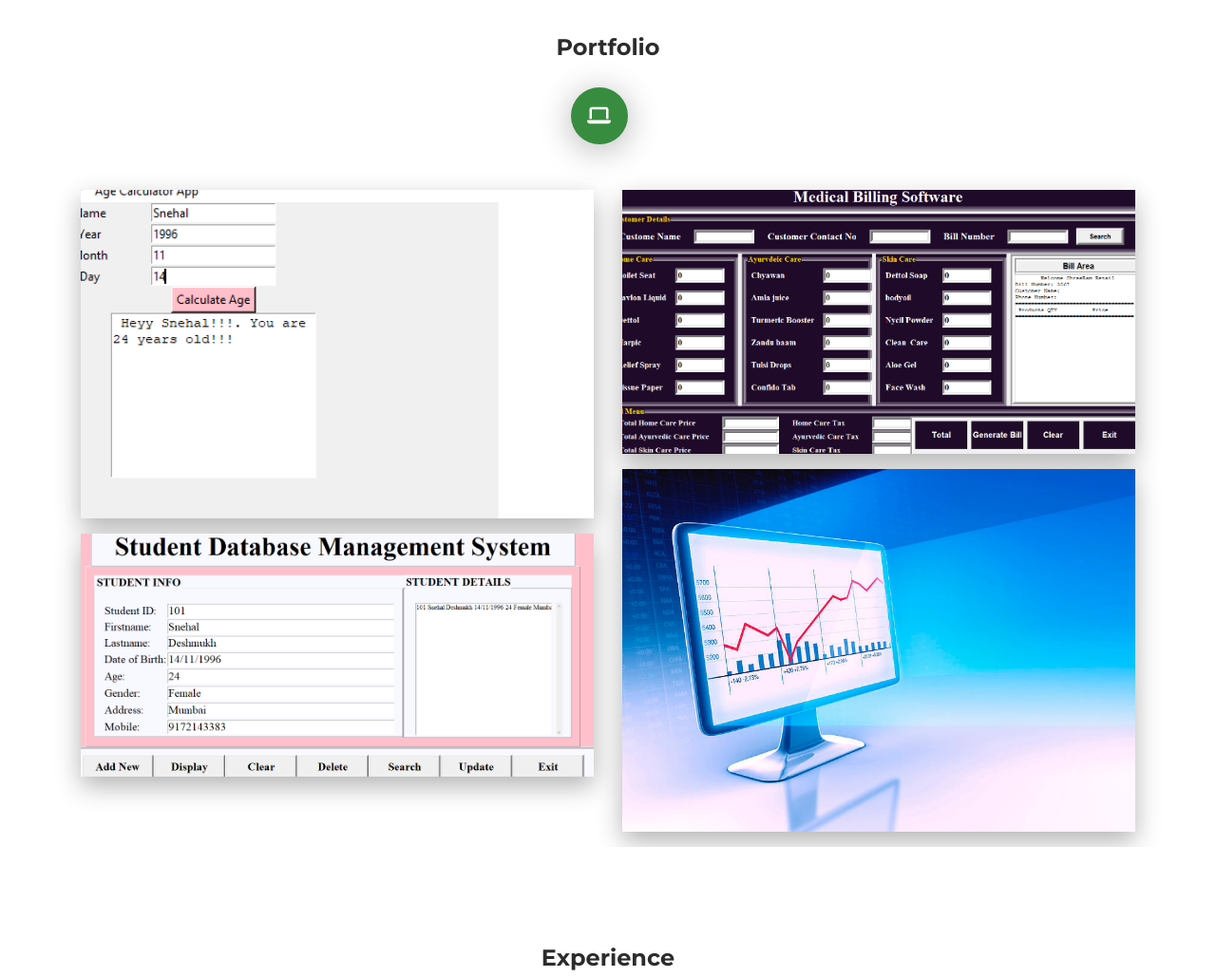
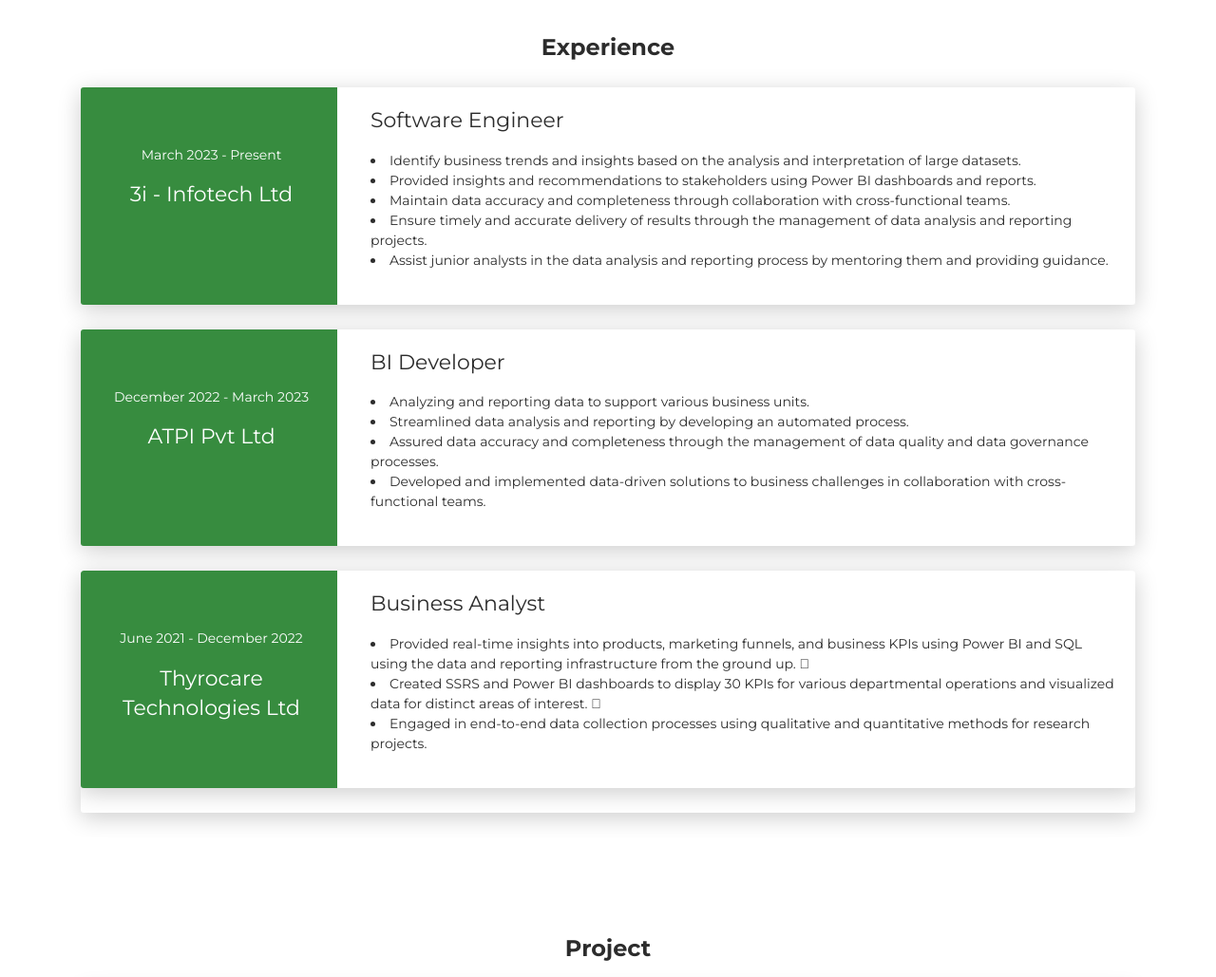
Before and after one commit to Snehal141196/Snehal-Deshmukh-Portfolio, a plain HTML site: page index.html in a window 1280 px wide. Shown: the part 1535-2564 px from the top of the page at 95% size. Drawn offline with Linux system fonts and the light colour scheme.

Commit message:
Update index.html

```diff
--- a/index.html
+++ b/index.html
@@ -24,7 +24,7 @@
               <ul class="navbar-nav">
                 <li class="nav-item"><a class="nav-link smooth-scroll" href="#about">About</a></li>
                 <li class="nav-item"><a class="nav-link smooth-scroll" href="#skill">Skills</a></li>
-                <li class="nav-item"><a class="nav-link smooth-scroll" href="#portfolio">Portfolio</a></li>
+                <li class="nav-item"><a class="nav-link smooth-scroll" href="#portfolio">Project</a></li>
                 <li class="nav-item"><a class="nav-link smooth-scroll" href="#experience">Experience</a></li>
                 <li class="nav-item"><a class="nav-link smooth-scroll" href="#education">Education</a></li>
                 <li class="nav-item"><a class="nav-link smooth-scroll" href="#certification">Certification</a></li>
@@ -169,64 +169,74 @@
     </div>
   </div>
 </div>
-<div class="section" id="portfolio">
-  <div class="container">
-    <div class="row">
-      <div class="col-md-6 ml-auto mr-auto">
-        <div class="h4 text-center mb-4 title">Portfolio</div>
-        <div class="nav-align-center">
-          <ul class="nav nav-pills nav-pills-primary" role="tablist">
-            <li class="nav-item"><a class="nav-link active" data-toggle="tab" href="#web-development" role="tablist"><i class="fa fa-laptop" aria-hidden="true"></i></a></li>
-
-          </ul>
+<div class="section" id="experience">
+  <div class="container cc-experience">
+    <div class="h4 text-center mb-4 title">Experience</div>
+    <div class="card">
+      <div class="row">
+        <div class="col-md-3 bg-primary" data-aos="fade-right" data-aos-offset="50" data-aos-duration="500">
+          <div class="card-body cc-experience-header">
+            <p>March 2023 - Present</p>
+            <div class="h5">3i - Infotech Ltd</div>
+          </div>
+        </div>
+        <div class="col-md-9" data-aos="fade-left" data-aos-offset="50" data-aos-duration="500">
+          <div class="card-body">
+            <div class="h5">Software Engineer</div>
+            <p><li>Identify business trends and insights based on the analysis and interpretation of large datasets.</li>
+<li>	Provided insights and recommendations to stakeholders using Power BI dashboards and reports.</li>
+<li>Maintain data accuracy and completeness through collaboration with cross-functional teams.</li>
+<li>Ensure timely and accurate delivery of results through the management of data analysis and reporting projects.</li>
+<li>Assist junior analysts in the data analysis and reporting process by mentoring them and providing guidance.</li>
+</p>
+          </div>
         </div>
       </div>
     </div>
-    <div class="tab-content gallery mt-5">
-      <div class="tab-pane active" id="web-development">
-        <div class="ml-auto mr-auto">
-          <div class="row">
-            <div class="col-md-6">
-              <div class="cc-porfolio-image img-raised" data-aos="fade-up" data-aos-anchor-placement="top-bottom"><a href="#web-development">
-                  <figure class="cc-effect"><img src="images/project-1.jpg" alt="Image"/>
-                    <figcaption>
-                      <div class="h4">Age Calculator</div>
-                      <p>Python/ Machine Learning</p>
-                    </figcaption>
-                  </figure></a></div>
-              <div class="cc-porfolio-image img-raised" data-aos="fade-up" data-aos-anchor-placement="top-bottom"><a href="#web-development">
-                  <figure class="cc-effect"><img src="images/project-2.jpg" alt="Image"/>
-                    <figcaption>
-                      <div class="h4">Student DBMS</div>
-                      <p>Python Development</p>
-                    </figcaption>
-                  </figure></a></div>
-            </div>
-            <div class="col-md-6">
-              <div class="cc-porfolio-image img-raised" data-aos="fade-up" data-aos-anchor-placement="top-bottom"><a href="#web-development">
-                  <figure class="cc-effect"><img src="images/project-3.jpg" alt="Image"/>
-                    <figcaption>
-                      <div class="h4">Medical Billing</div>
-                      <p>Python Development</p>
-                    </figcaption>
-                  </figure></a></div>
-              <div class="cc-porfolio-image img-raised" data-aos="fade-up" data-aos-anchor-placement="top-bottom"><a href="#web-development">
-                  <figure class="cc-effect"><img src="images/project-4.jpg" alt="Image"/>
-                    <figcaption>
-                      <div class="h4">Diabetes Prediction</div>
-                      <p>Machine Learning</p>
-                    </figcaption>
-                  </figure></a></div>
-            </div>
+	<div class="card">
+      <div class="row">
+        <div class="col-md-3 bg-primary" data-aos="fade-right" data-aos-offset="50" data-aos-duration="500">
+          <div class="card-body cc-experience-header">
+            <p>December 2022 - March 2023</p>
+            <div class="h5">ATPI Pvt Ltd</div>
+          </div>
+        </div>
+        <div class="col-md-9" data-aos="fade-left" data-aos-offset="50" data-aos-duration="500">
+          <div class="card-body">
+            <div class="h5">BI Developer</div>
+            <p><li>Analyzing and reporting data to support various business units.</li>
+<li>Streamlined data analysis and reporting by developing an automated process.</li>
+<li>Assured data accuracy and completeness through the management of data quality and data governance processes.</li>
+<li>Developed and implemented data-driven solutions to business challenges in collaboration with cross-functional teams.</li></p>
+          </div>
+        </div>
+      </div>
+    </div>
+	<div class="card">
+	<div class="card">
+      <div class="row">
+        <div class="col-md-3 bg-primary" data-aos="fade-right" data-aos-offset="50" data-aos-duration="500">
+          <div class="card-body cc-experience-header">
+            <p>June 2021 - December 2022</p>
+            <div class="h5">Thyrocare Technologies Ltd</div>
+          </div>
+        </div>
+        <div class="col-md-9" data-aos="fade-left" data-aos-offset="50" data-aos-duration="500">
+          <div class="card-body">
+            <div class="h5">Business Analyst</div>
+            <p><li>Provided real-time insights into products, marketing funnels, and business KPIs using Power BI and SQL using the data and reporting infrastructure from the ground up. </li>
+<li>Created SSRS and Power BI dashboards to display 30 KPIs for various departmental operations and visualized data for distinct areas of interest.  </li>
+<li>Engaged in end-to-end data collection processes using qualitative and quantitative methods for research projects.</li>
+</p>
           </div>
         </div>
       </div>
     </div>
   </div>
 </div>
-<div class="section" id="experience">
-  <div class="container cc-experience">
-    <div class="h4 text-center mb-4 title">Experience</div>
+<div class="section" id="project">
+  <div class="container cc-project">
+    <div class="h4 text-center mb-4 title">Project</div>
     <div class="card">
       <div class="row">
         <div class="col-md-3 bg-primary" data-aos="fade-right" data-aos-offset="50" data-aos-duration="500">
```
